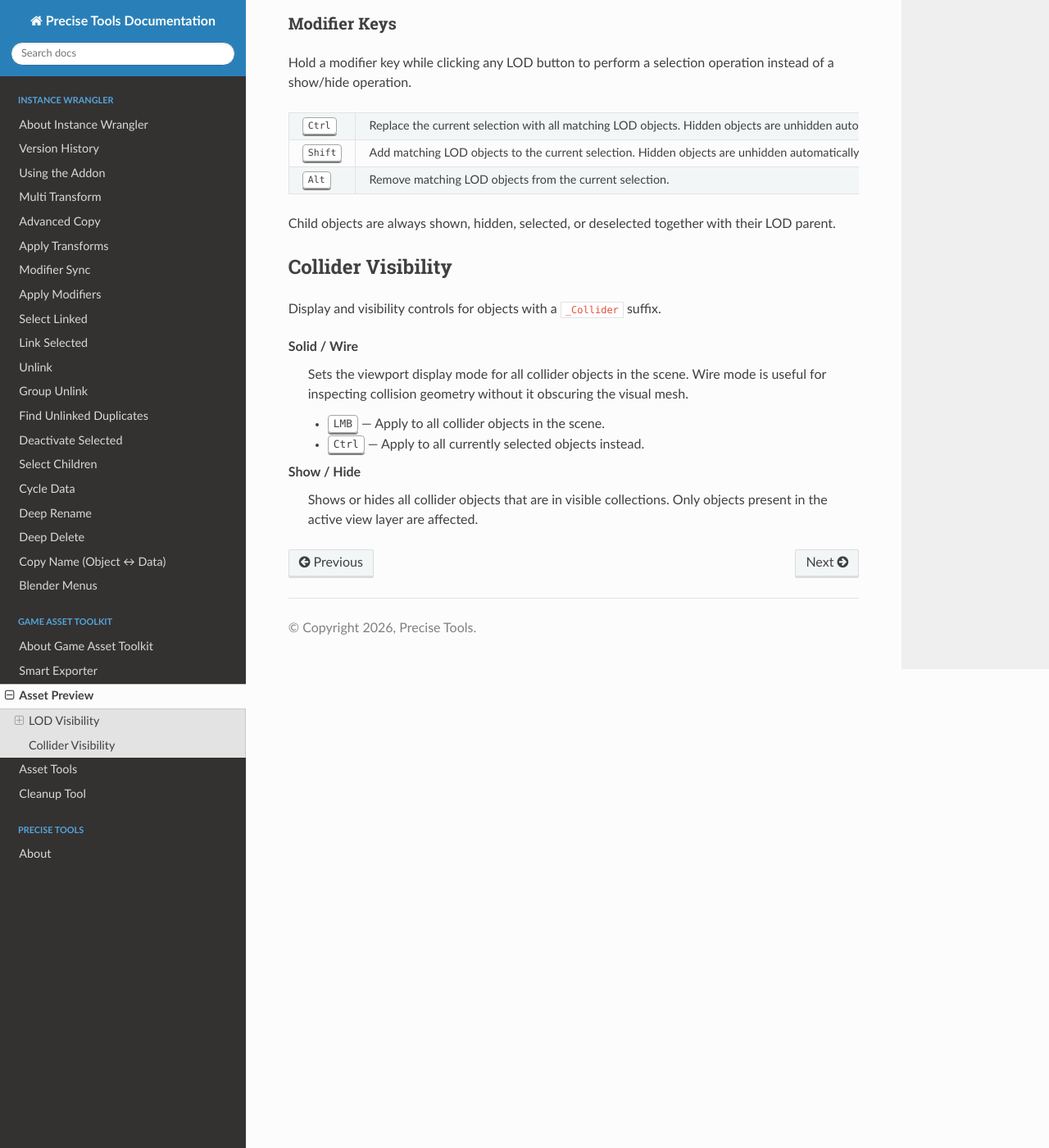
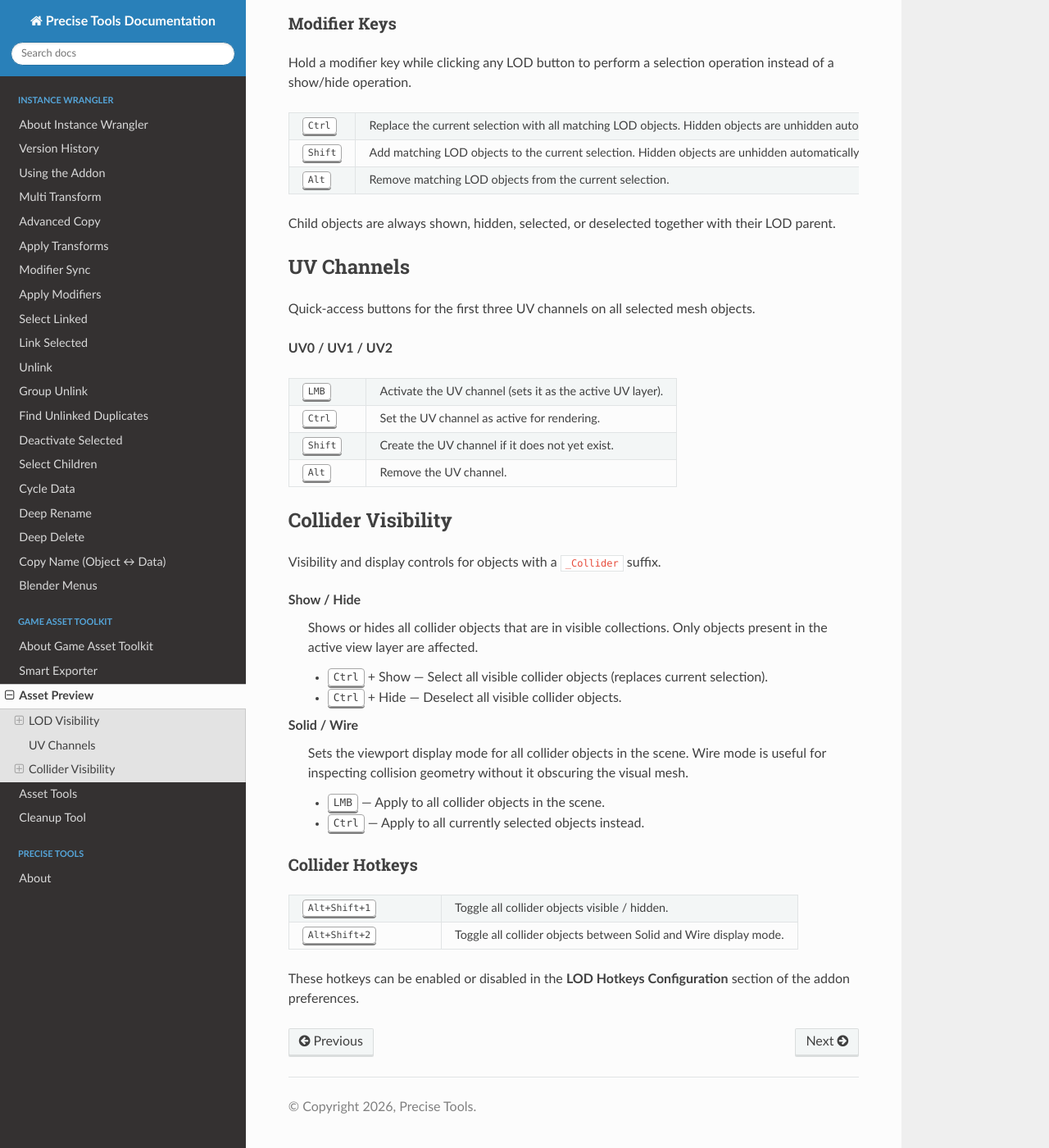
Before and after one commit to jb1981dev/Precise-Docs, a Sphinx documentation site: the page built from docs/source/gameassettoolkit/assetpreview.rst, in a window 1280 px wide and 1400 px high, scrolled down 584 px. Shown: the whole window at 82% size. Built offline with Sphinx 7.4.7 and the Read the Docs theme 3.1.0, drawn with Linux system fonts in a browser that asks for light colours; some of the changed text lies outside the part shown.

Commit message:
docs: document UV channels and collider hotkeys in Asset Preview and Tools
- Add UV Channels section with quick-access buttons for UV0–UV2
- Add Collider Hotkeys section for Alt+Shift+1/2 visibility and display toggles
- Update LOD and Collider visibility descriptions for clarity and completeness
- Expand Asset Tools documentation structure (in progress)

```diff
--- a/docs/source/gameassettoolkit/assetpreview.rst
+++ b/docs/source/gameassettoolkit/assetpreview.rst
@@ -2,12 +2,16 @@
 Asset Preview
 ====================
 
-The **Asset Preview** toolset combines LOD visibility controls and collider display management into a single panel. Use it to quickly switch between detail levels and manage collider visibility across the entire scene.
+The **Asset Preview** toolset combines LOD visibility controls, UV channel access, and
+collider display management into a single panel. Use it to quickly switch between detail
+levels, access UV channels, and manage collider visibility across the entire scene.
 
 LOD Visibility
 --------------
 
-One-click buttons control which LOD level is visible scene-wide. Any object with ``LOD#`` anywhere in its name is affected — regardless of object type or separator (``_``, ``.``, ``-``, or none).
+One-click buttons control which LOD level is visible scene-wide. Any object with ``LOD#``
+anywhere in its name is affected — regardless of object type or separator (``_``, ``.``,
+``-``, or none).
 
 **L0 / L1 / L2 / L3**
    Show objects at the selected LOD level, hide all other LOD objects.
@@ -21,31 +25,74 @@ One-click buttons control which LOD level is visible scene-wide. Any object with
 Modifier Keys
 ^^^^^^^^^^^^^
 
-Hold a modifier key while clicking any LOD button to perform a selection operation instead of a show/hide operation.
+Hold a modifier key while clicking any LOD button to perform a selection operation instead
+of a show/hide operation.
 
 .. list-table::
    :widths: 20 80
    :header-rows: 0
 
    * - :kbd:`Ctrl`
-     - Replace the current selection with all matching LOD objects. Hidden objects are unhidden automatically.
+     - Replace the current selection with all matching LOD objects. Hidden objects are
+       unhidden automatically.
    * - :kbd:`Shift`
-     - Add matching LOD objects to the current selection. Hidden objects are unhidden automatically.
+     - Add matching LOD objects to the current selection. Hidden objects are unhidden
+       automatically.
    * - :kbd:`Alt`
      - Remove matching LOD objects from the current selection.
 
 Child objects are always shown, hidden, selected, or deselected together with their LOD parent.
 
+UV Channels
+-----------
+
+Quick-access buttons for the first three UV channels on all selected mesh objects.
+
+**UV0 / UV1 / UV2**
+
+.. list-table::
+   :widths: 20 80
+   :header-rows: 0
+
+   * - :kbd:`LMB`
+     - Activate the UV channel (sets it as the active UV layer).
+   * - :kbd:`Ctrl`
+     - Set the UV channel as active for rendering.
+   * - :kbd:`Shift`
+     - Create the UV channel if it does not yet exist.
+   * - :kbd:`Alt`
+     - Remove the UV channel.
+
 Collider Visibility
 -------------------
 
-Display and visibility controls for objects with a ``_Collider`` suffix.
+Visibility and display controls for objects with a ``_Collider`` suffix.
+
+**Show / Hide**
+   Shows or hides all collider objects that are in visible collections. Only objects present
+   in the active view layer are affected.
+
+   * :kbd:`Ctrl` + Show — Select all visible collider objects (replaces current selection).
+   * :kbd:`Ctrl` + Hide — Deselect all visible collider objects.
 
 **Solid / Wire**
-   Sets the viewport display mode for all collider objects in the scene. Wire mode is useful for inspecting collision geometry without it obscuring the visual mesh.
+   Sets the viewport display mode for all collider objects in the scene. Wire mode is useful
+   for inspecting collision geometry without it obscuring the visual mesh.
 
    * :kbd:`LMB` — Apply to all collider objects in the scene.
    * :kbd:`Ctrl` — Apply to all currently selected objects instead.
 
-**Show / Hide**
-   Shows or hides all collider objects that are in visible collections. Only objects present in the active view layer are affected.
+Collider Hotkeys
+^^^^^^^^^^^^^^^^
+
+.. list-table::
+   :widths: 30 70
+   :header-rows: 0
+
+   * - :kbd:`Alt+Shift+1`
+     - Toggle all collider objects visible / hidden.
+   * - :kbd:`Alt+Shift+2`
+     - Toggle all collider objects between Solid and Wire display mode.
+
+These hotkeys can be enabled or disabled in the **LOD Hotkeys Configuration** section of
+the addon preferences.
--- a/docs/source/gameassettoolkit/index.rst
+++ b/docs/source/gameassettoolkit/index.rst
@@ -25,3 +25,4 @@ Pages
 * :doc:`assetpreview`
 * :doc:`assettools`
 * :doc:`cleanuptool`
+* :doc:`preferences`
```
Also changed, not shown: docs/source/gameassettoolkit/assettools.rst (+44 -44 lines), docs/source/gameassettoolkit/preferences.rst (added, +83 -0 lines).
